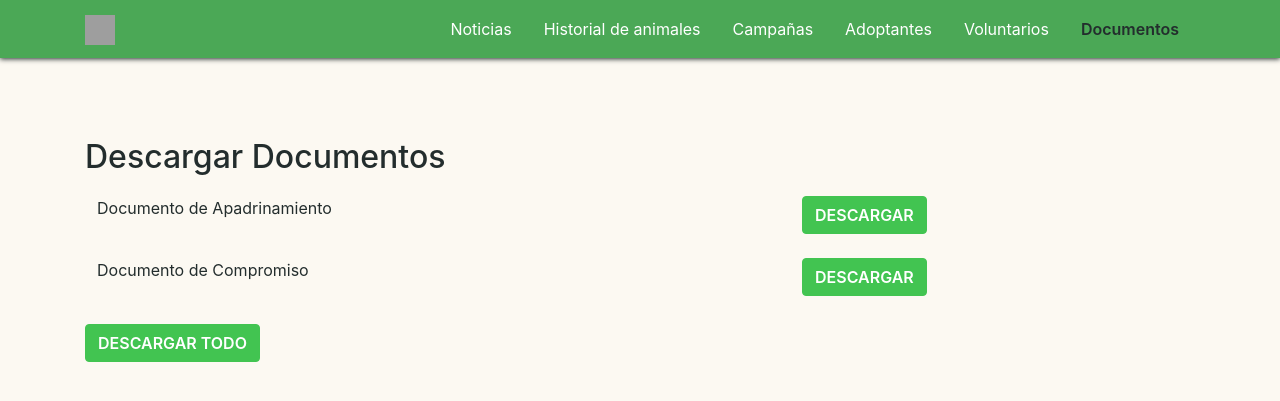
After one commit to Varrojalo/RedcatandoAnimales, a PHP site: page /html/downloads.html in a window 1280 px wide. The commit adds this page. Shown: the top 401 px of the page. Run offline with PHP 8.4, Linux system fonts and the light colour scheme; grey boxes are pictures that could not be loaded.

Commit message:
Agregado downloads.html para descarga de docs

```diff
--- a/RedcatandoAnimales/css/main.css
+++ b/RedcatandoAnimales/css/main.css
@@ -11,10 +11,6 @@
 *
 {
     color:var(--dark-color);
-}
-body
-{
-    background-color: var(--primary-color);
 }
 
 .login-box
@@ -46,3 +42,27 @@ body
     background-color: var(--danger-color);
     border-color: var(--danger-color);
 }
+
+.navbar
+{
+    box-shadow: #232d2d 0px 1px 5px;
+    margin-bottom: 10vh;
+}
+.nav-link
+{
+    color: #fff;
+}
+.active
+{
+    color: var(--dark-color);
+    font-weight: 600;
+}
+
+.primary-color
+{
+    background-color: var(--primary-color);
+}
+.light-color
+{
+    background-color: var(--light-color);
+}
--- /dev/null
+++ b/RedcatandoAnimales/html/downloads.html
@@ -0,0 +1,68 @@
+<!DOCTYPE html>
+<html lang="en">
+<head>
+    <meta charset="UTF-8">
+    <meta name="viewport" content="width=device-width, initial-scale=1.0">
+    <meta http-equiv="X-UA-Compatible" content="ie=edge">
+    <title>Documentos | Redcatando Animales</title>
+
+    <link rel="stylesheet" href="https://stackpath.bootstrapcdn.com/bootstrap/4.3.1/css/bootstrap.min.css" integrity="sha384-ggOyR0iXCbMQv3Xipma34MD+dH/1fQ784/j6cY/iJTQUOhcWr7x9JvoRxT2MZw1T" crossorigin="anonymous">
+    <script src="https://stackpath.bootstrapcdn.com/bootstrap/4.3.1/js/bootstrap.min.js" integrity="sha384-JjSmVgyd0p3pXB1rRibZUAYoIIy6OrQ6VrjIEaFf/nJGzIxFDsf4x0xIM+B07jRM" crossorigin="anonymous"></script>
+    <link rel="stylesheet" href="/RedcatandoAnimales/css/main.css">
+</head>
+<body class="light-color">
+    <!--Navbar-->
+    <nav class="navbar navbar-light primary-color">
+        <div class="container container-fluid">
+            <a class="navbar-brand" href="#">
+                <img src="/docs/4.3/assets/brand/bootstrap-solid.svg" width="30" height="30" alt="">
+            </a>
+            <ul class="nav">
+                <li class="nav-item">
+                        <a href="" class="nav-link">Noticias</a>
+                </li>
+                <li class="nav-item">
+                    <a href="" class="nav-link">Historial de animales</a>
+                </li>
+                <li class="nav-item">
+                    <a href="" class="nav-link">Campañas</a>
+                </li>
+                <li class="nav-item">
+                    <a href="" class="nav-link">Adoptantes</a>
+                </li>
+                <li class="nav-item">
+                    <a href="" class="nav-link">Voluntarios</a>
+                </li>
+                <li class="nav-item">
+                    <a href="" class="nav-link active">Documentos</a>
+                </li>
+            </ul>
+        </div>
+    </nav>
+    <main>
+        <div class="container container-fluid">
+            <h2>Descargar Documentos</h2>
+            <table class="table table-borderless">
+                <tbody>
+                    <tr>
+                        <th class="doc-icon row"><img src="" alt=""></th>
+                        <td>Documento de Apadrinamiento</td>
+                        <td><a href="" class="btn btn-primary" download="doc-apadrinamiento">DESCARGAR</a></td>
+                    </tr>
+                    <tr>
+                        <th class="doc-icon row"><img src="" alt=""></th>
+                        <td>Documento de Compromiso</td>
+                        <td><a href="" class="btn btn-primary" download="doc-compromiso">DESCARGAR</a></td>
+                    </tr>
+                </tbody>
+            </table>
+            <a href="" class="btn btn-primary">DESCARGAR TODO</a>
+
+
+
+
+        </div>
+    </main>
+    <footer></footer>
+</body>
+</html>
```
